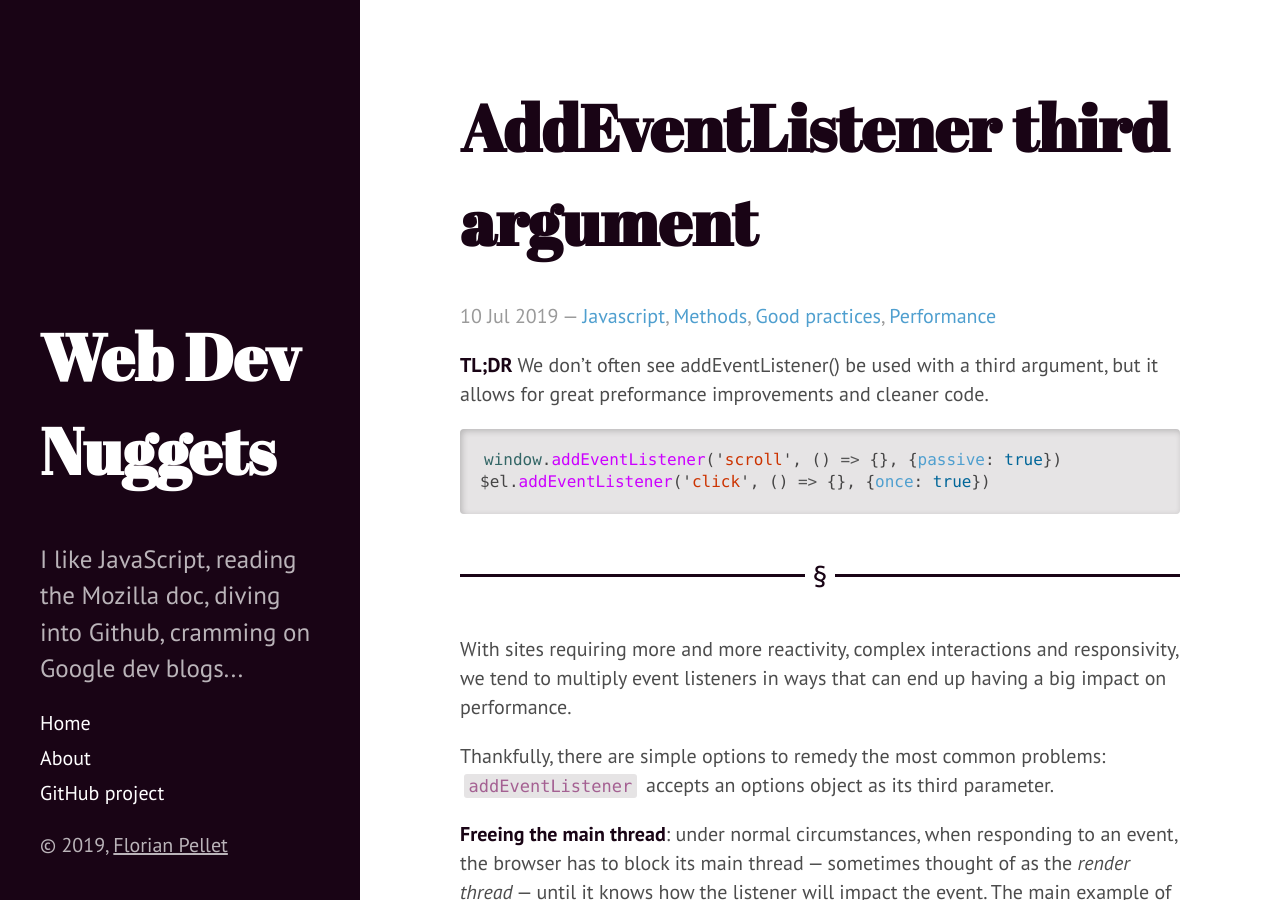
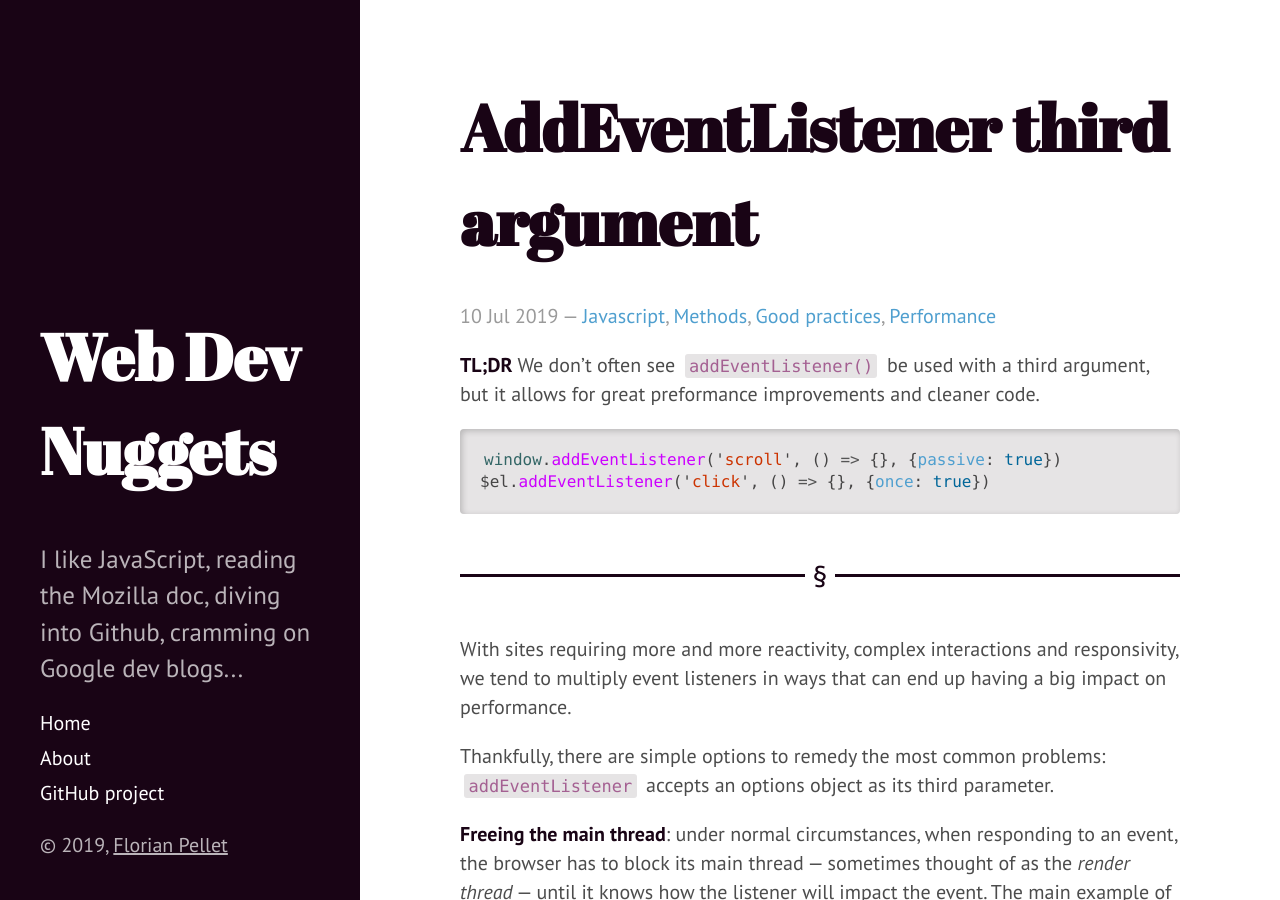
Before and after one commit to Sheraff/TIL, a Jekyll site: the page built from _posts/2019-07-10-AddEventListener-options.md, in a window 1280 px wide and 900 px high. Built offline with Jekyll 4.4.1, drawn with Linux system fonts in a browser that asks for light colours.

````diff
--- a/_posts/2019-07-10-AddEventListener-options.md
+++ b/_posts/2019-07-10-AddEventListener-options.md
@@ -4,7 +4,7 @@ title:  AddEventListener third argument
 tags:   ['Javascript', 'Methods', 'Good practices', 'Performance']
 ---
 
-**TL;DR** We don't often see addEventListener() be used with a third argument, but it allows for great preformance improvements and cleaner code.
+**TL;DR** We don't often see `addEventListener()` be used with a third argument, but it allows for great preformance improvements and cleaner code.
 
 ``` javascript
 window.addEventListener('scroll', () => {}, {passive: true})
````
